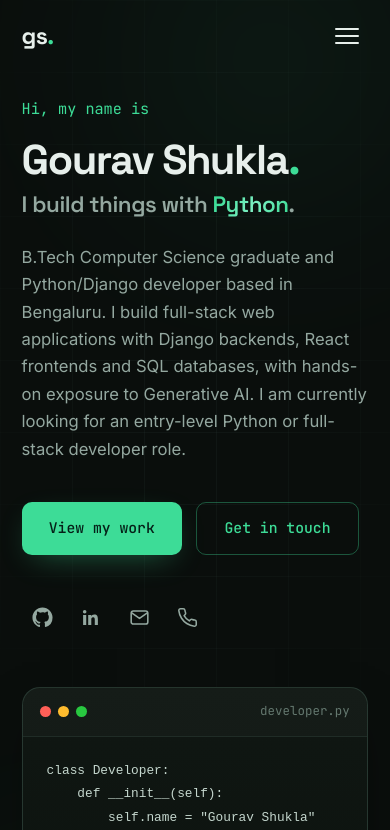
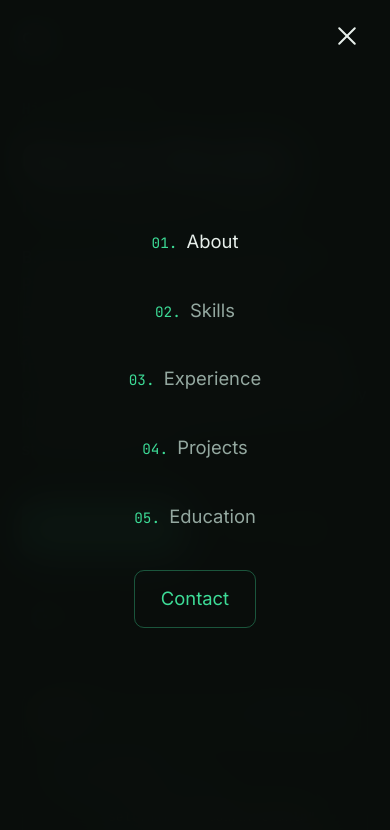
Before and after one commit to GOURAVSHUKLA/portfolio, a plain HTML site: page index.html in a window 390 px wide. Both pictures are taken after a click on the button "Toggle navigation menu". Shown: the top 830 px of the page. Drawn offline with Linux system fonts and the light colour scheme.

Commit message:
Add favicon, mobile navigation and accessibility polish

```diff
--- a/css/style.css
+++ b/css/style.css
@@ -1238,3 +1238,49 @@ h3 {
     padding: 1.3rem 1.4rem;
   }
 }
+/* ==========================================================================
+   Final polish: focus, scrollbar, reduced motion
+   ========================================================================== */
+
+:focus-visible {
+  outline: 2px solid var(--accent);
+  outline-offset: 3px;
+  border-radius: 4px;
+}
+
+::-webkit-scrollbar {
+  width: 10px;
+}
+
+::-webkit-scrollbar-track {
+  background: var(--bg);
+}
+
+::-webkit-scrollbar-thumb {
+  background: #223029;
+  border-radius: 6px;
+  border: 2px solid var(--bg);
+}
+
+::-webkit-scrollbar-thumb:hover {
+  background: #2f4238;
+}
+
+@media (prefers-reduced-motion: reduce) {
+  html {
+    scroll-behavior: auto;
+  }
+
+  *,
+  *::before,
+  *::after {
+    animation-duration: 0.01ms !important;
+    animation-iteration-count: 1 !important;
+    transition-duration: 0.01ms !important;
+  }
+
+  .reveal {
+    opacity: 1;
+    transform: none;
+  }
+}
--- a/js/main.js
+++ b/js/main.js
@@ -84,3 +84,71 @@
     observer.observe(item);
   });
 })();
+/* Navigation: condensed header on scroll, mobile menu toggle. */
+
+(function () {
+  var header = document.querySelector(".site-header");
+  var toggle = document.querySelector(".nav-toggle");
+  var links = document.getElementById("nav-links");
+
+  function onScroll() {
+    if (window.scrollY > 24) {
+      header.classList.add("scrolled");
+    } else {
+      header.classList.remove("scrolled");
+    }
+  }
+  window.addEventListener("scroll", onScroll, { passive: true });
+  onScroll();
+
+  if (toggle && links) {
+    toggle.addEventListener("click", function () {
+      var open = links.classList.toggle("open");
+      toggle.setAttribute("aria-expanded", open ? "true" : "false");
+      document.body.style.overflow = open ? "hidden" : "";
+    });
+
+    links.addEventListener("click", function (event) {
+      if (event.target.closest("a")) {
+        links.classList.remove("open");
+        toggle.setAttribute("aria-expanded", "false");
+        document.body.style.overflow = "";
+      }
+    });
+  }
+})();
+/* Active section highlighting in the nav, plus the footer year. */
+
+(function () {
+  var links = Array.prototype.slice.call(
+    document.querySelectorAll('.nav-links a[href^="#"]')
+  );
+  var sections = links
+    .map(function (link) {
+      return document.querySelector(link.getAttribute("href"));
+    })
+    .filter(Boolean);
+
+  if ("IntersectionObserver" in window && sections.length) {
+    var spy = new IntersectionObserver(
+      function (entries) {
+        entries.forEach(function (entry) {
+          if (!entry.isIntersecting) return;
+          var id = "#" + entry.target.id;
+          links.forEach(function (link) {
+            link.classList.toggle("active", link.getAttribute("href") === id);
+          });
+        });
+      },
+      { rootMargin: "-40% 0px -55% 0px" }
+    );
+    sections.forEach(function (section) {
+      spy.observe(section);
+    });
+  }
+
+  var year = document.getElementById("year");
+  if (year) {
+    year.textContent = String(new Date().getFullYear());
+  }
+})();
```
Also changed, not shown: assets/favicon.svg (added).
